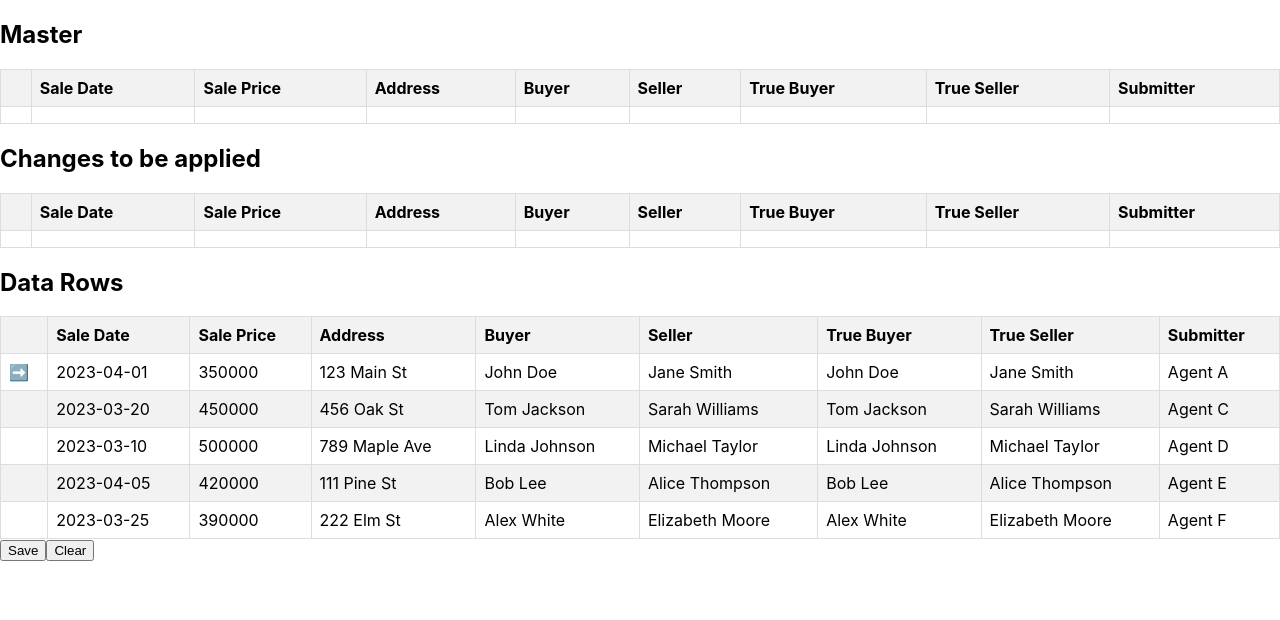
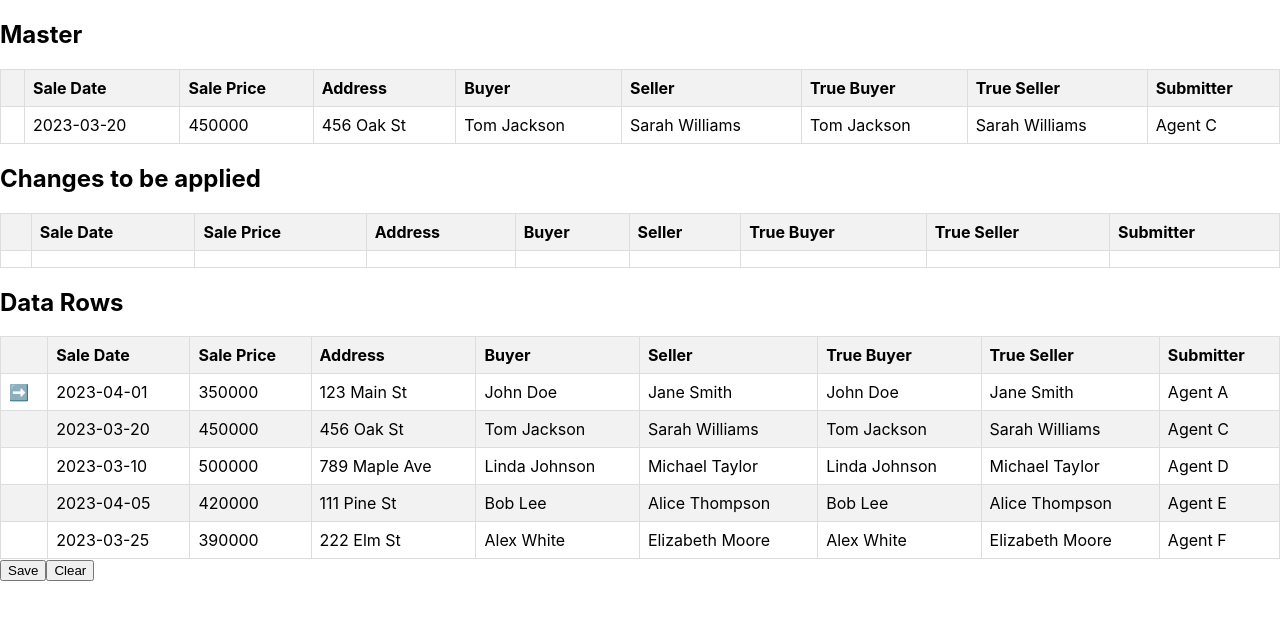
Before and after one commit to AdrianRogowski/newspk, a React (Create React App) app: page / in a window 1280 px wide. Shown: the top 620 px of the page. Built offline with nearby package versions, Linux system fonts and the light colour scheme.

Commit message:
add more columns

```diff
--- a/src/App.js
+++ b/src/App.js
@@ -147,14 +147,14 @@ const DataMerger = () => {
   });
 
   const [masterRow, setMasterRow] = useState({
-    saleDate: null,
-    salePrice: null,
-    address: null,
-    buyer: null,
-    seller: null,
-    trueBuyer: null,
-    trueSeller: null,
-    submitter: null,
+    saleDate: '2023-03-20',
+    salePrice: 450000,
+    address: '456 Oak St',
+    buyer: 'Tom Jackson',
+    seller: 'Sarah Williams',
+    trueBuyer: 'Tom Jackson',
+    trueSeller: 'Sarah Williams',
+    submitter: 'Agent C',
   });
 
   const selectCell = (columnId, value) => {
```
